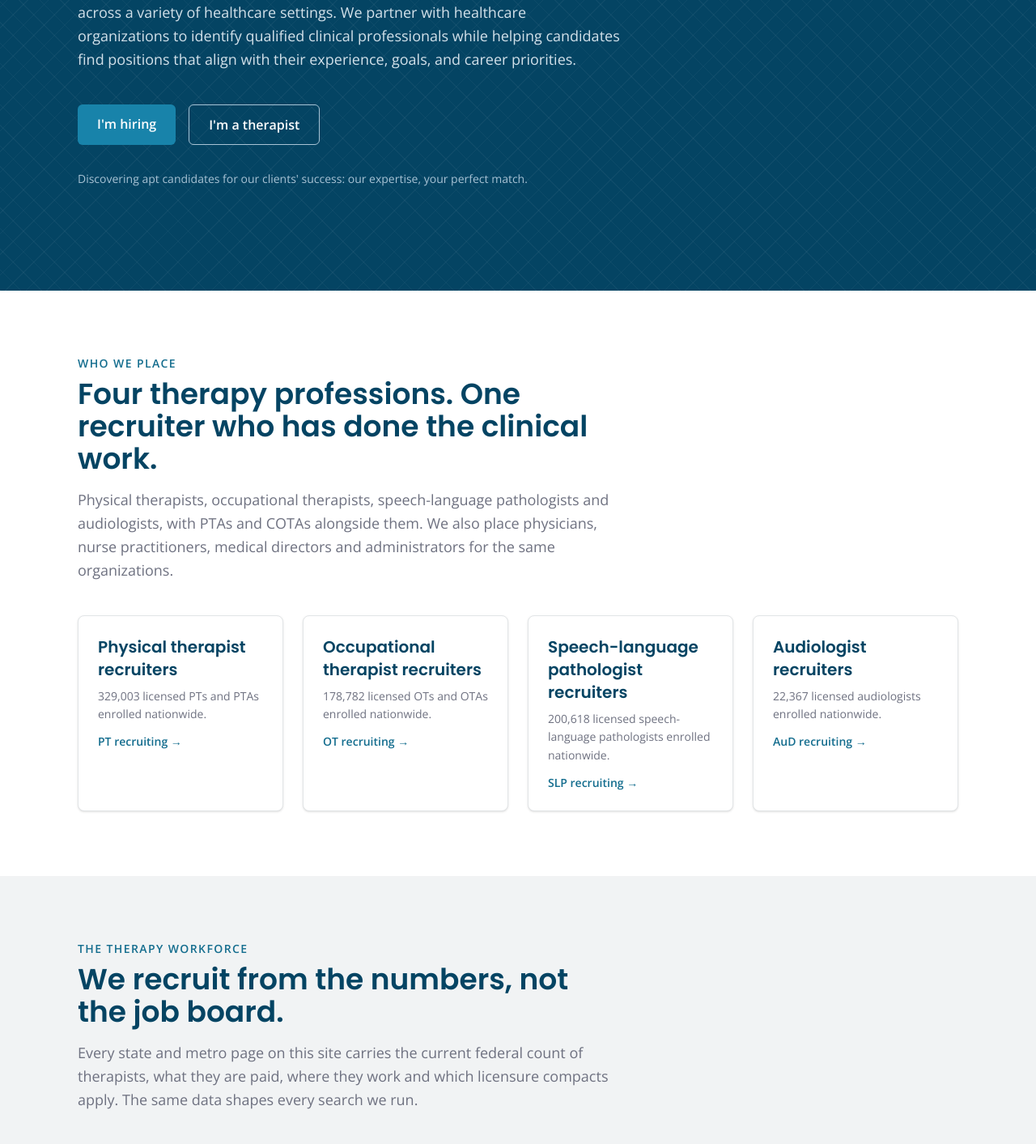
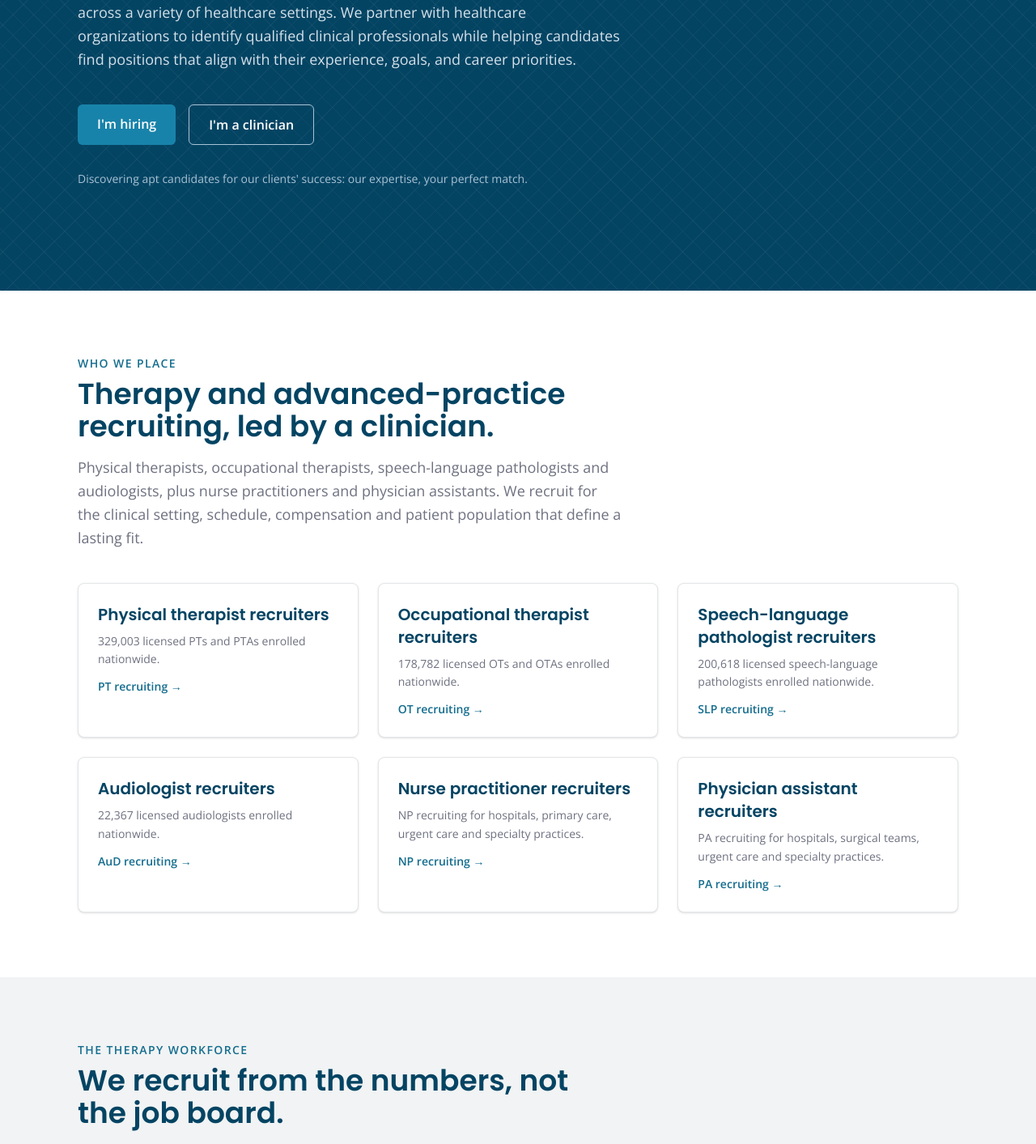
Before and after one commit to mollyjsalinas/Website, a Next.js app: page / in a window 1280 px wide. Shown: the part 640-2053 px from the top of the page at 81% size. Built offline with nearby package versions, Linux system fonts and the light colour scheme; no server answers.

Commit message:
Add NP and PA employer recruiting pages

```diff
--- a/src/app/page.tsx
+++ b/src/app/page.tsx
@@ -10,9 +10,9 @@ import { nationalTotals, topStatesByRoles, stateHref } from "@/lib/markets";
 import { n } from "@/lib/format";
 
 export const metadata: Metadata = {
-  title: "Physical Therapy, OT & SLP Recruiters | APT Recruiting",
+  title: "Healthcare Recruiters for Therapists, NPs & PAs | APT Recruiting",
   description:
-    "APT Recruiting places physical therapists, occupational therapists, speech-language pathologists and audiologists with hospitals, SNFs, home health, outpatient and school employers nationwide. Founded and run by a licensed SLP.",
+    "APT Recruiting places nurse practitioners, physician assistants, physical therapists, occupational therapists, speech-language pathologists and audiologists nationwide. Hire clinical professionals for hospitals, practices and outpatient care.",
   alternates: { canonical: "/" },
 };
 
@@ -48,7 +48,7 @@ export default function HomePage() {
       <section className="bg-navy-600 text-white" style={HERO_TEXTURE}>
         <Container className="py-24 sm:py-32">
           <p className="text-sm font-semibold tracking-widest text-teal-300 uppercase">
-            Rehab therapy recruiting, nationwide
+            Healthcare recruiting, nationwide
           </p>
           <h1 className="mt-4 max-w-3xl font-heading text-4xl leading-tight font-semibold sm:text-5xl lg:text-6xl">
             Healthcare Recruiting for Rehabilitation Therapy, Audiology &amp;{" "}
@@ -73,7 +73,7 @@ export default function HomePage() {
               href="/job-seekers/"
               className="rounded-md border border-navy-200 px-6 py-3 text-center text-base font-semibold text-white transition-colors hover:border-teal-300 hover:text-teal-200"
             >
-              I&apos;m a therapist
+              I&apos;m a clinician
             </Link>
           </div>
           <p className="mt-8 text-sm text-navy-200">{SITE.tagline}</p>
@@ -82,12 +82,12 @@ export default function HomePage() {
 
       <section className="py-20">
         <Container>
-          <SectionHeading eyebrow="Who we place" title="Four therapy professions. One recruiter who has done the clinical work.">
+          <SectionHeading eyebrow="Who we place" title="Therapy and advanced-practice recruiting, led by a clinician.">
             Physical therapists, occupational therapists, speech-language pathologists and
-            audiologists, with PTAs and COTAs alongside them. We also place physicians, nurse
-            practitioners, medical directors and administrators for the same organizations.
+            audiologists, plus nurse practitioners and physician assistants. We recruit for the
+            clinical setting, schedule, compensation and patient population that define a lasting fit.
           </SectionHeading>
-          <div className="mt-10 grid gap-6 sm:grid-cols-2 lg:grid-cols-4">
+          <div className="mt-10 grid gap-6 sm:grid-cols-2 lg:grid-cols-3">
             {PROFESSION_LIST.map((p) => (
               <FeaturedCard
                 key={p.key}
@@ -97,6 +97,18 @@ export default function HomePage() {
                 cta={`${p.short} recruiting →`}
               />
             ))}
+            <FeaturedCard
+              href="/nurse-practitioner-recruiters/"
+              title="Nurse practitioner recruiters"
+              sub="NP recruiting for hospitals, primary care, urgent care and specialty practices."
+              cta="NP recruiting →"
+            />
+            <FeaturedCard
+              href="/physician-assistant-recruiters/"
+              title="Physician assistant recruiters"
+              sub="PA recruiting for hospitals, surgical teams, urgent care and specialty practices."
+              cta="PA recruiting →"
+            />
           </div>
         </Container>
       </section>
@@ -221,7 +233,7 @@ export default function HomePage() {
       <CtaBand
         title="Ready to fill the seat?"
         body="Tell us the discipline, the setting and the market. Molly reads every brief herself."
-        secondaryLabel="I'm a therapist"
+        secondaryLabel="I'm a clinician"
         secondaryHref="/job-seekers/"
       />
 
```
